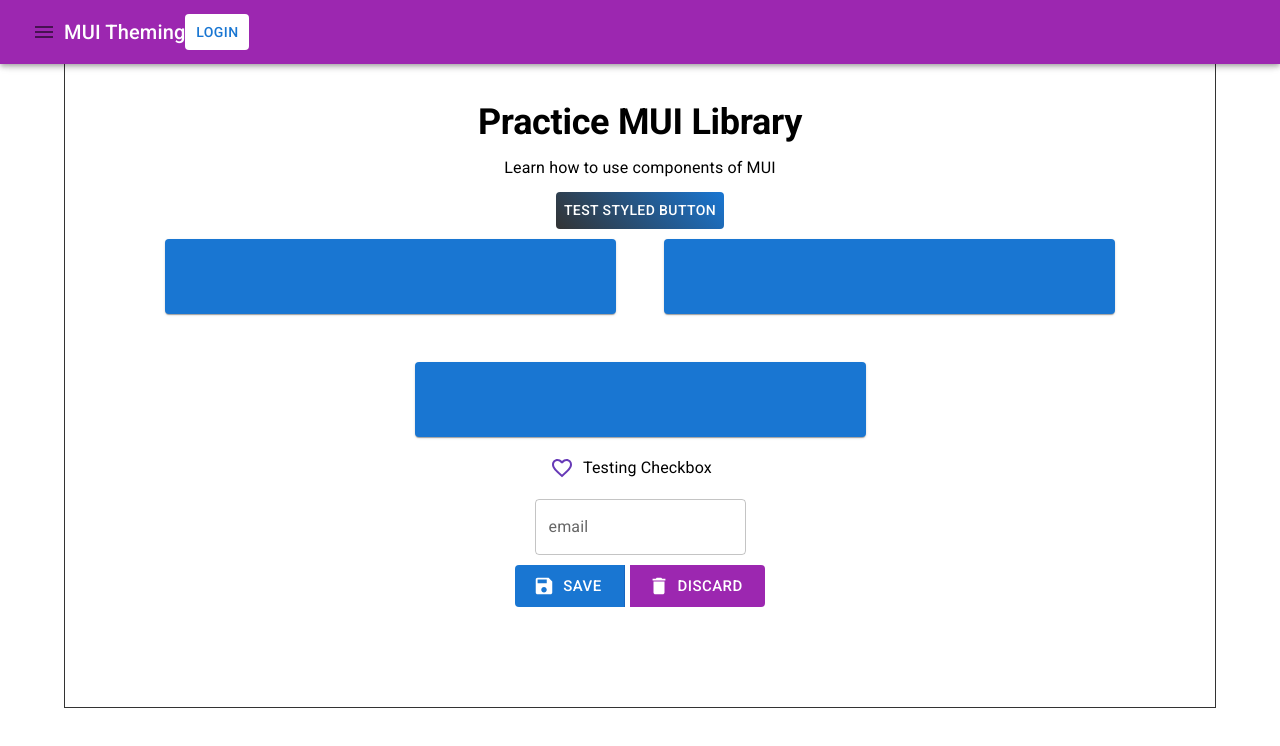
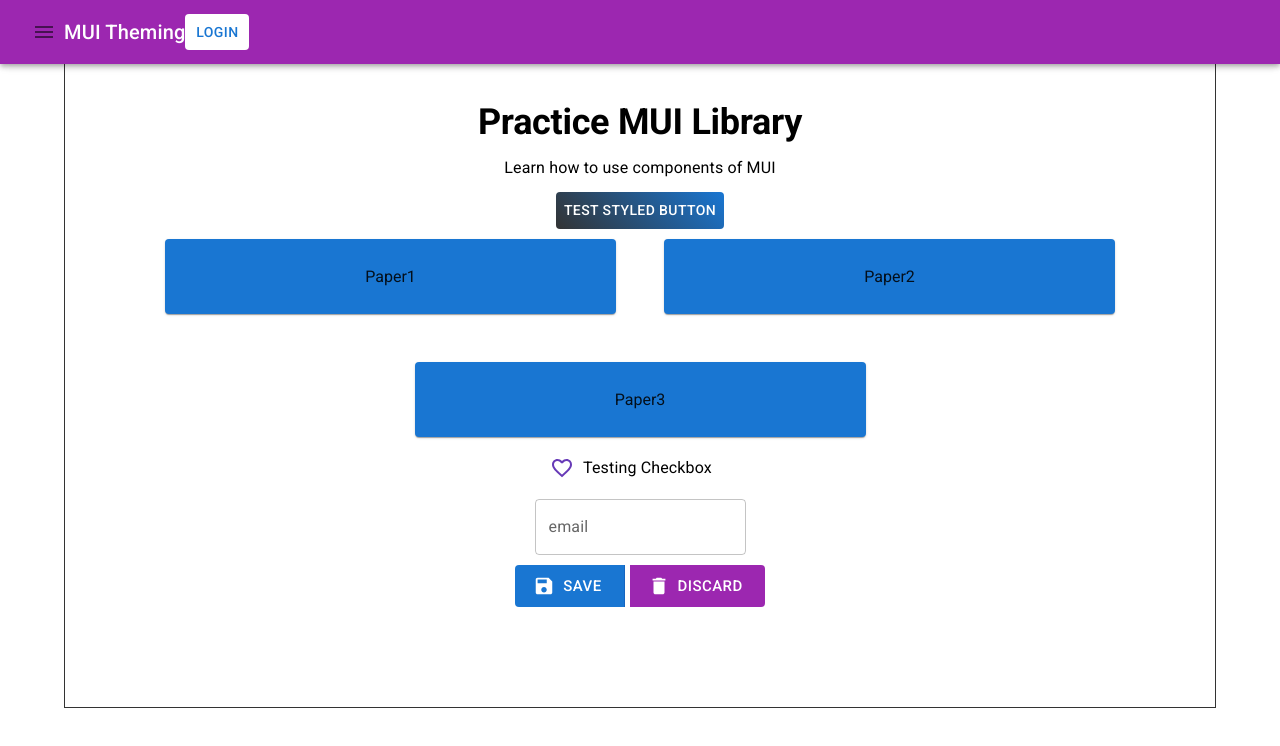
Before and after one commit to kimnewbie/mui_basic, a React (Create React App) app: page / in a window 1280 px wide. Shown: the top 746 px of the page. Built offline with nearby package versions, Linux system fonts and the light colour scheme.

Commit message:
Material UI React Tutorial

```diff
--- a/src/materialUIReactTutorial/components/TestPage.js
+++ b/src/materialUIReactTutorial/components/TestPage.js
@@ -58,6 +58,14 @@ const useStyles = makeStyles({
         color: 'white !important',
         padding: '0 30px',
     },
+    paperStyle: {
+        display: 'flex',
+        alignItems: 'center',
+        justifyContent: 'center',
+        background: '#1976d2 !important',
+        height: 75,
+        width: '100%',
+    }
 });
 
 const ButtonStyled = () => {
@@ -118,13 +126,19 @@ const TestPage = () => {
                     <>
                         <Grid container spacing={6} justifyContent='center'>
                             <Grid item xs={3} sm={6}> {/* sm은 한줄이되 비율이 6 */}
-                                <Paper style={{ background: '#1976d2', height: 75, width: '100%' }} />
+                                <Paper className={classes.paperStyle}>
+                                    Paper1
+                                </Paper>
                             </Grid>
                             <Grid item xs={3} sm={6}>
-                                <Paper style={{ background: '#1976d2', height: 75, width: '100%' }} />
+                                <Paper className={classes.paperStyle}>
+                                    Paper2
+                                </Paper>
                             </Grid>
                             <Grid item xs={3} sm={6}>
-                                <Paper style={{ background: '#1976d2', height: 75, width: '100%' }} />
+                                <Paper className={classes.paperStyle}>
+                                    Paper3
+                                </Paper>
                             </Grid>
                         </Grid>
                     </>
```
Also changed, not shown: src/materialUIReactTutorial.png (added).
